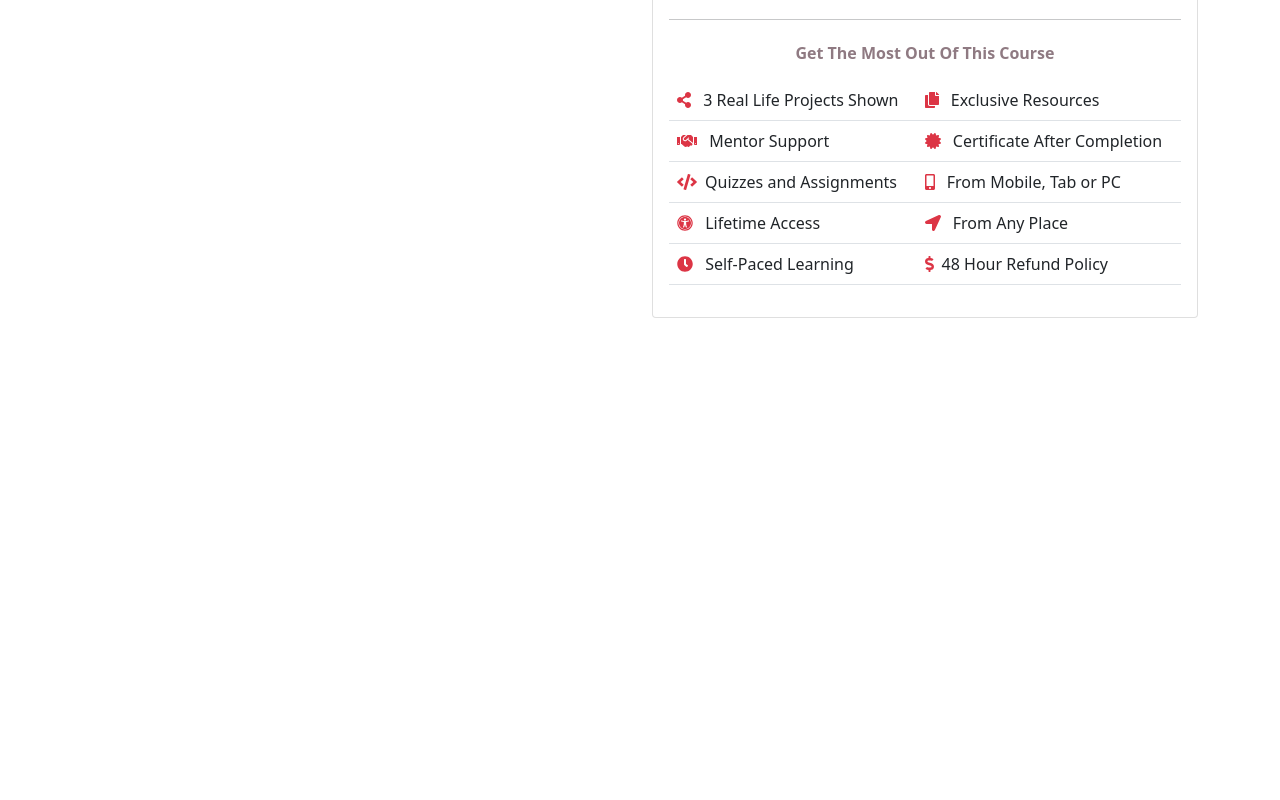
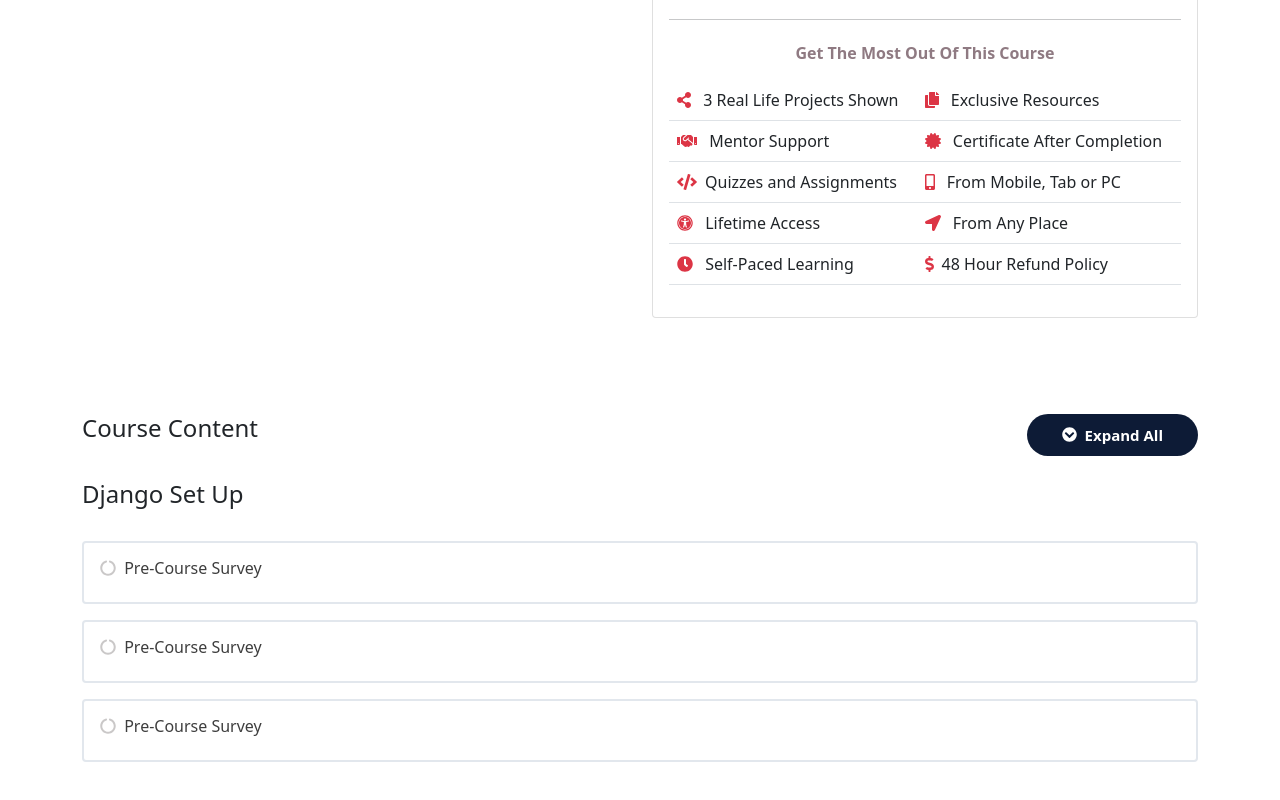
Before and after one commit to team-bohubrihi/bohubrihi-user, a React (Create React App) app: page /courseDetails in a window 1280 px wide. Shown: the part 1130-1930 px from the top of the page. Before the commit the page ends 1544 px from the top, so only its background shows below. Built offline with nearby package versions, Linux system fonts and the light colour scheme.

Commit message:
Course Details Page Update (#7)
* Course Details Page Upper Section Design Complete

* Course Details Page Content Update

Co-authored-by: simanta-bohubrihi <82964739+simanta-bohubrihi@users.noreply.github.com>

```diff
--- a/src/assets/css/CourseDetails.css
+++ b/src/assets/css/CourseDetails.css
@@ -26,6 +26,33 @@
     color: #8F7A82
 }
 
+.silver {
+    color: rgb(202, 200, 200);
+}
+
 .borderless td, .borderless th {
     border: none;
 }
+
+/* Course Content CSS */
+.course-content .card {
+    border: 2px solid #e2e7ed;
+}
+
+.course-content a {
+    text-decoration: none;
+    color: rgb(62, 62, 62);
+}
+
+.deep-blue-button {
+    background-color: #0D1B36;
+    color: white;
+    border: none;
+    font-size: 15px;
+    font-weight: 700;
+    padding: 10px 35px;
+}
+
+.lesson-title {
+    font-weight: normal;
+}
--- a/src/components/pages/CourseDetails.js
+++ b/src/components/pages/CourseDetails.js
@@ -12,11 +12,25 @@ import {
     faUniversalAccess,
     faLocationArrow,
     faClock,
-    faDollarSign
+    faDollarSign,
+    faChevronCircleUp,
+    faChevronCircleDown,
+    faCircleNotch,
 } from '@fortawesome/free-solid-svg-icons';
 import "../../assets/css/CourseDetails.css";
+import { useState } from 'react';
 
 const CourseDetails = () => {
+    const [expandAll, setExpandAll] = useState({ text: "Expand All", icon: faChevronCircleDown });
+
+    const handleExpandAll = () => {
+        if (expandAll.icon === faChevronCircleDown) {
+            setExpandAll({ text: "Collapse All", icon: faChevronCircleUp });
+        } else {
+            setExpandAll({ text: "Expand All", icon: faChevronCircleDown });
+        };
+    };
+
     return (
         <Layout>
             {/* Course Details Top Banner */}
@@ -186,7 +200,66 @@ const CourseDetails = () => {
                     </div>
                 </div>
             </section>
-        </Layout>
+
+            {/* Course Content */}
+            <section className="course-content pb-5">
+                <div className="container">
+                    <div className="pb-4 d-flex flex-column flex-sm-column flex-md-row justify-content-between">
+                        <h4 className="text-center">Course Content</h4>
+                        <button onClick={handleExpandAll} className="rounded-pill deep-blue-button">
+                            <FontAwesomeIcon icon={expandAll.icon} className="me-1" /> {expandAll.text}
+                        </button>
+                    </div>
+
+                    {/* Module */}
+                    <div className="pb-3">
+                        <h4>Django Set Up</h4>
+                        <div className="py-4 row row-cols-1 row-cols-md-1 gx-4 gy-3">
+                            {/* Lesson */}
+                            <div className="col">
+                                <div className="card h-100">
+                                    <div className="card-body">
+                                        <h6 className="lesson-title">
+                                            <a href="/">
+                                                <FontAwesomeIcon icon={faCircleNotch} className="me-1 silver" /> Pre-Course Survey
+                                            </a>
+                                        </h6>
+                                    </div>
+                                </div>
+                            </div>
+
+                            {/* Lesson */}
+                            <div className="col">
+                                <div className="card h-100">
+                                    <div className="card-body">
+                                        <h6 className="lesson-title">
+                                            <a href="/">
+                                                <FontAwesomeIcon icon={faCircleNotch} className="me-1 silver" /> Pre-Course Survey
+                                            </a>
+                                        </h6>
+                                    </div>
+                                </div>
+                            </div>
+
+                            {/* Lesson */}
+                            <div className="col">
+                                <div className="card h-100">
+                                    <div className="card-body">
+                                        <h6 className="lesson-title">
+                                            <a href="/">
+                                                <FontAwesomeIcon icon={faCircleNotch} className="me-1 silver" /> Pre-Course Survey
+                                            </a>
+                                        </h6>
+                                    </div>
+                                </div>
+                            </div>
+                        </div>
+                    </div>
+
+                </div>
+            </section >
+
+        </Layout >
     )
 }
 
```
Also changed, not shown: 1 other file (tests, documents, lock files or other folders).
